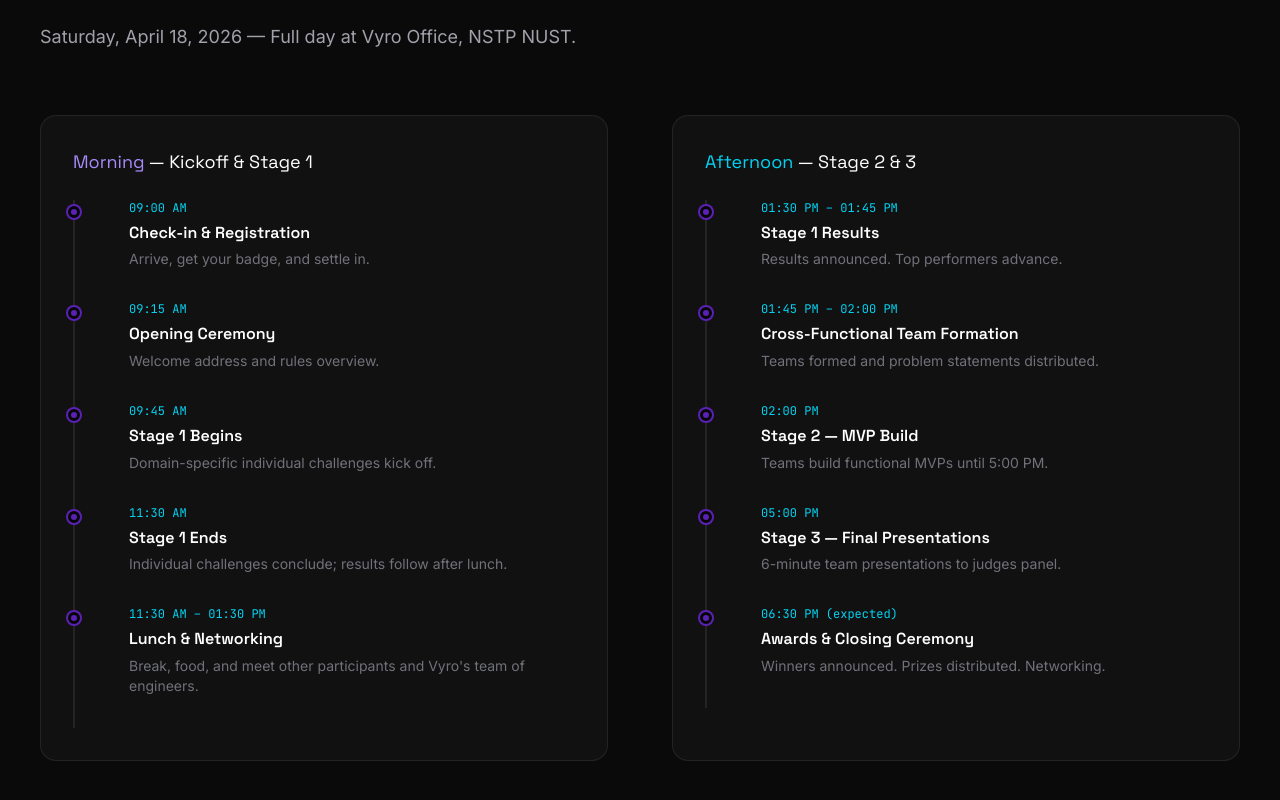
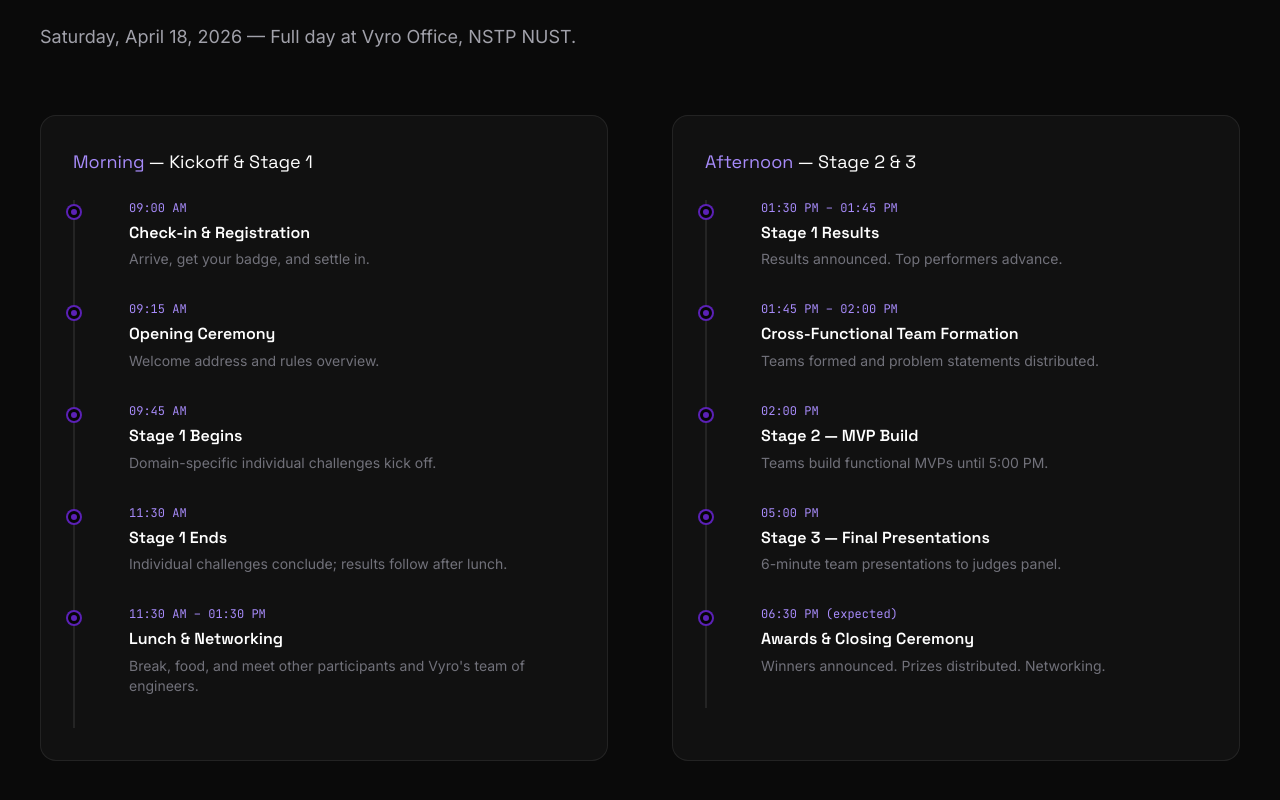
Before and after one commit to Harris-giki/vyrothon, a Next.js app: page /details in a window 1280 px wide. Shown: the part 1955-2755 px from the top of the page. Built offline with nearby package versions, Linux system fonts and the light colour scheme.

Commit message:
Frontend improvements

```diff
--- a/src/app/details/page.tsx
+++ b/src/app/details/page.tsx
@@ -123,7 +123,7 @@ export default function Details() {
                     { time: "11:30 AM – 01:30 PM", title: "Lunch & Networking", desc: "Break, food, and meet other participants and Vyro's team of engineers." },
                   ].map((item) => (
                     <div key={item.time} className="timeline-dot relative pl-6 pb-8">
-                      <p className="font-mono text-xs text-cyan-400 mb-1">{item.time}</p>
+                      <p className="font-mono text-xs text-brand-purple mb-1">{item.time}</p>
                       <p className="font-heading font-semibold mb-1">{item.title}</p>
                       <p className="text-sm themed-fg-muted">{item.desc}</p>
                     </div>
@@ -134,7 +134,7 @@ export default function Details() {
 
             <ScrollReveal className="h-full" delay={0.1}>
               <div className="rounded-2xl p-8 h-full flex flex-col" style={{ background: "var(--card-bg)", border: "1px solid var(--border)" }}>
-                <h3 className="font-heading text-lg mb-6"><span className="text-cyan-400">Afternoon</span> — Stage 2 &amp; 3</h3>
+                <h3 className="font-heading text-lg mb-6"><span className="text-brand-purple">Afternoon</span> — Stage 2 &amp; 3</h3>
                 <div className="timeline">
                   {[
                     { time: "01:30 PM – 01:45 PM", title: "Stage 1 Results", desc: "Results announced. Top performers advance." },
@@ -144,7 +144,7 @@ export default function Details() {
                     { time: "06:30 PM (expected)", title: "Awards & Closing Ceremony", desc: "Winners announced. Prizes distributed. Networking." },
                   ].map((item) => (
                     <div key={item.time} className="timeline-dot relative pl-6 pb-8">
-                      <p className="font-mono text-xs text-cyan-400 mb-1">{item.time}</p>
+                      <p className="font-mono text-xs text-brand-purple mb-1">{item.time}</p>
                       <p className="font-heading font-semibold mb-1">{item.title}</p>
                       <p className="text-sm themed-fg-muted">{item.desc}</p>
                     </div>
--- a/src/app/partners/page.tsx
+++ b/src/app/partners/page.tsx
@@ -1,7 +1,7 @@
 import Image from "next/image";
 import Link from "next/link";
 import { ScrollReveal } from "@/components/ScrollReveal";
-import { IconArrowRight, IconMail } from "@/components/icons";
+import { IconArrowRight } from "@/components/icons";
 import type { Metadata } from "next";
 
 export const metadata: Metadata = {
@@ -94,9 +94,6 @@ export default function Partners() {
               <Link href="/partner-with-us" className="btn-primary inline-flex items-center gap-2 px-8 py-3.5 rounded-xl font-semibold text-white transition-all">
                 Explore Partnership <IconArrowRight className="w-[18px] h-[18px]" />
               </Link>
-              <a href="mailto:m.haris@imagine.art?subject=VYROTHON%202026%20Partnership" className="themed-btn-secondary inline-flex items-center gap-2 px-8 py-3.5 rounded-xl font-semibold transition-all">
-                <IconMail className="w-[18px] h-[18px]" /> Email Us
-              </a>
             </div>
           </ScrollReveal>
         </div>
--- a/src/components/Footer.tsx
+++ b/src/components/Footer.tsx
@@ -28,7 +28,7 @@ export function Footer() {
             <div className="flex flex-col gap-1">
               <a href="https://vyro.ai" target="_blank" rel="noopener" className="text-sm themed-fg-muted hover:themed-fg transition-colors py-1">Vyro AI</a>
               <a href="https://imagine.art" target="_blank" rel="noopener" className="text-sm themed-fg-muted hover:themed-fg transition-colors py-1">ImagineArt</a>
-              <a href="https://vyro.ai/careers" target="_blank" rel="noopener" className="text-sm themed-fg-muted hover:themed-fg transition-colors py-1">Careers</a>
+              <a href="https://jobs.ashbyhq.com/imagineart" target="_blank" rel="noopener" className="text-sm themed-fg-muted hover:themed-fg transition-colors py-1">Careers</a>
             </div>
           </div>
         </div>
```
